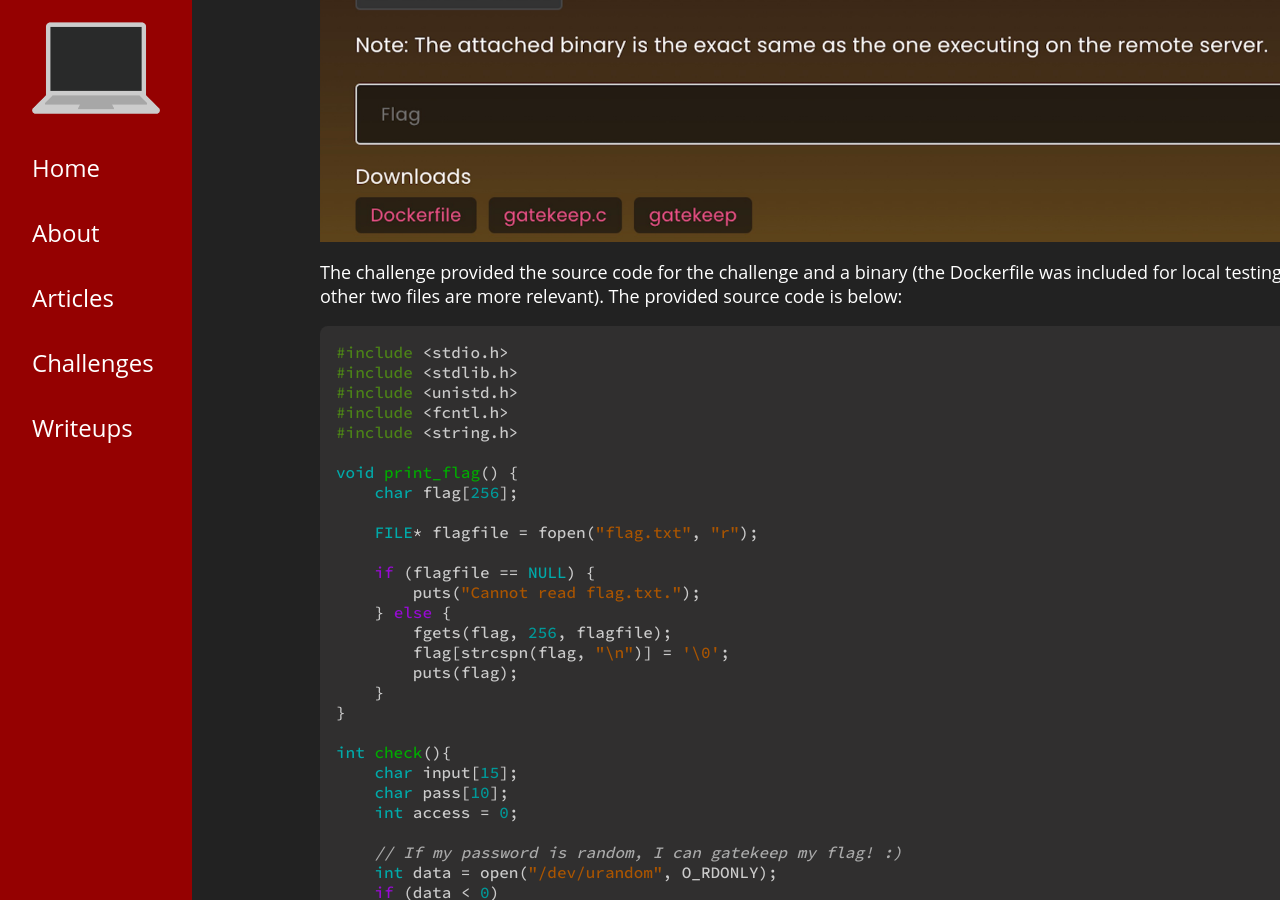
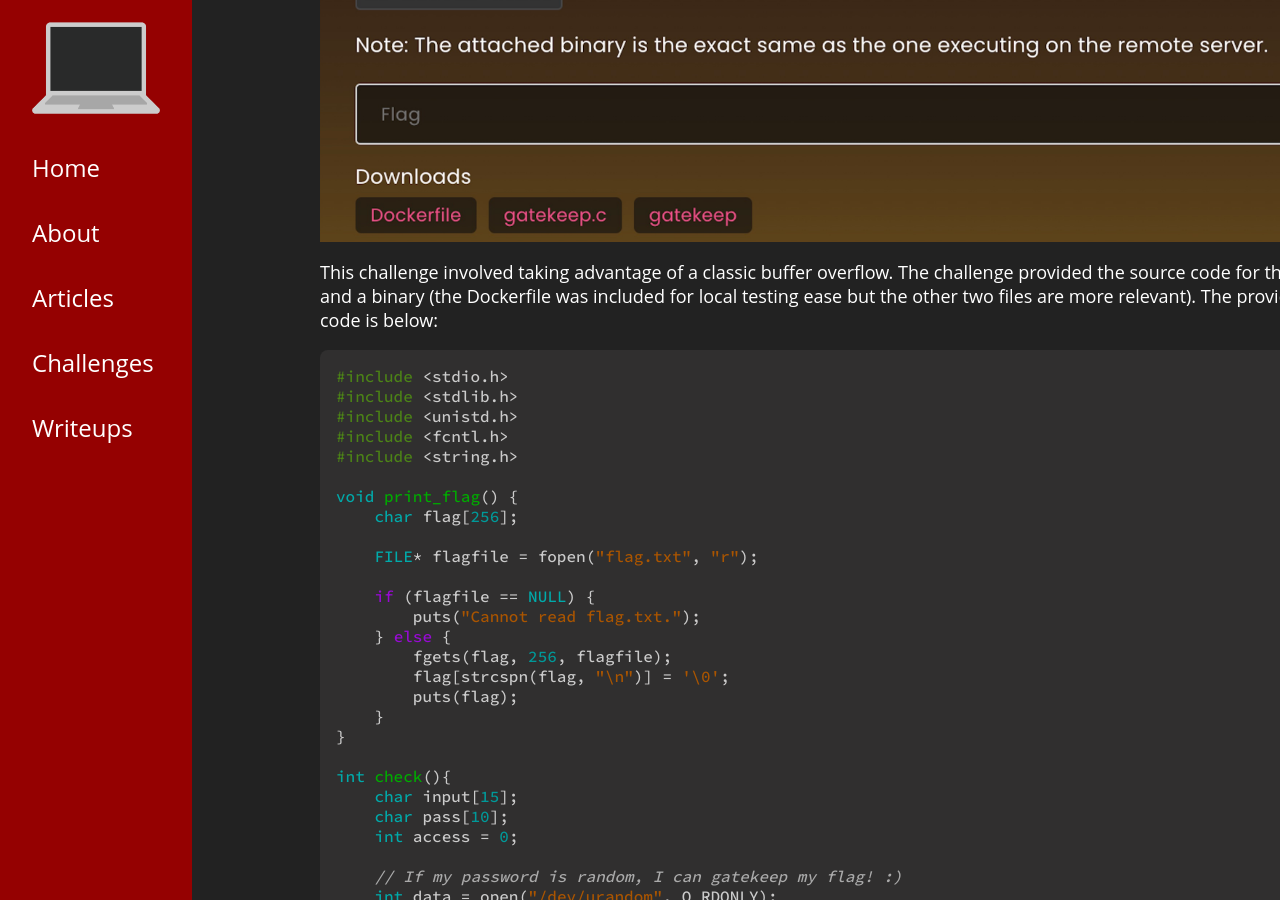
Before and after one commit to bliutech/cyber.bliu.tech, a Jekyll site: the page built from _posts/challenges/2023-02-12-lactf-2023.md, in a window 1280 px wide and 900 px high, scrolled down 1478 px. Built offline with Jekyll 4.4.1, drawn with Linux system fonts in a browser that asks for light colours; some of the changed text lies outside the part shown.

Commit message:
updated LA CTF post

````diff
--- a/_posts/challenges/2023-02-12-lactf-2023.md
+++ b/_posts/challenges/2023-02-12-lactf-2023.md
@@ -19,7 +19,7 @@ This past weekend I lead the team that ran LA CTF 2023! This was something I had
 ## pwn/gatekeep
 <img src="{{ "assets/writeups/lactf-2023/gatekeep-prompt.jpg" | relative_url }}" alt="LA CTF 2023 Banner" width="100%"/>
 
-The challenge provided the source code for the challenge and a binary (the Dockerfile was included for local testing ease but the other two files are more relevant). The provided source code is below:
+This challenge involved taking advantage of a classic buffer overflow. The challenge provided the source code for the challenge and a binary (the Dockerfile was included for local testing ease but the other two files are more relevant). The provided source code is below:
 
 ```c
 #include <stdio.h>
@@ -120,7 +120,7 @@ I particularly wanted to highlight the writeups of [giggsterpuku](https://github
 
 <img src="{{ "assets/writeups/lactf-2023/my-chemical-romance-prompt.jpg" | relative_url }}" alt="LA CTF 2023 Banner" width="100%"/>
 
-Visiting the link in the above challenge prompt, we are greeted with a page that looks like this:
+This challenged involved taking advantage of leaked source code via an file inclusion of a Mercurial repository. Visiting the link in the above challenge prompt, we are greeted with a page that looks like this:
 
 <img src="{{ "assets/writeups/lactf-2023/my-chemical-romance-1.png" | relative_url }}" alt="my-chemical-romance site" width="100%"/>
 
````
